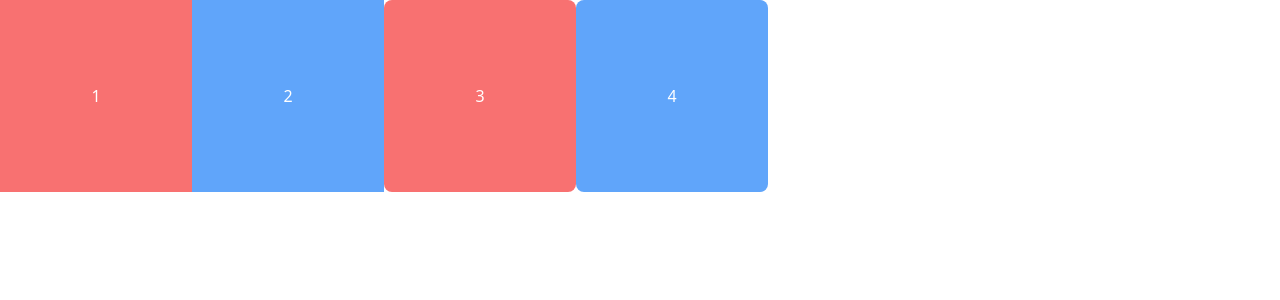
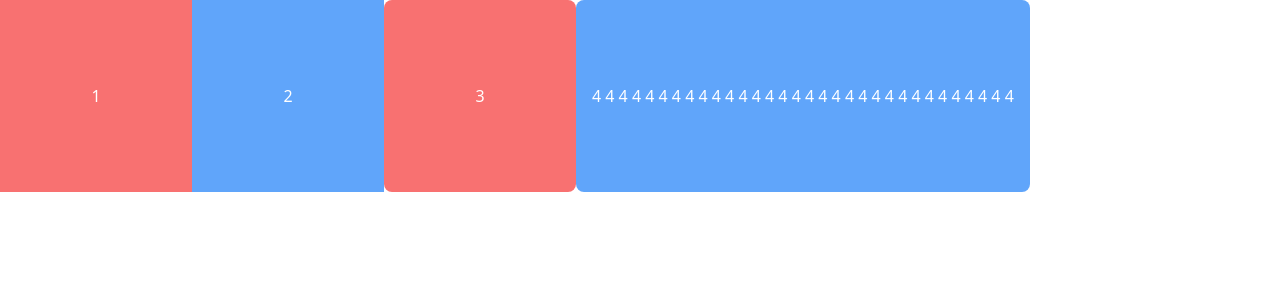
Before and after one commit to keeprok/First-project, a React (Vite) app: page / in a window 1280 px wide. Shown: the top 300 px of the page. Built offline with nearby package versions, Linux system fonts and the light colour scheme.

Commit message:
Feat : 기존 사이즈를 min으로 돌렸습니다

```diff
--- a/src/common/button/index.tsx
+++ b/src/common/button/index.tsx
@@ -2,7 +2,7 @@ import { VariantProps, cva } from 'class-variance-authority';
 import { FC } from 'react';
 import { cn } from '../../libs/tailwind-css/utils';
 
-const ButtonVariants = cva(` bg-r w-48 h-48 text-center px-[1rem] py-[0.5rem] text-white`, {
+const ButtonVariants = cva(` w-fit min-w-48 h-48  text-center px-[1rem] py-[0.5rem] text-white `, {
   variants: {
     shape: {
       rectangular: 'rounded-none',
--- a/src/pages/home/index.tsx
+++ b/src/pages/home/index.tsx
@@ -7,7 +7,7 @@ const Home = () => {
       <Button color="blue">2</Button>
       <Button shape="roundSqure">3</Button>
       <Button color="blue" shape="roundSqure">
-        4
+        4 4 4 4 4 4 4 4 4 4 4 4 4 4 4 4 4 4 4 4 4 4 4 4 4 4 4 4 4 4 4 4
       </Button>
     </div>
   );
```
